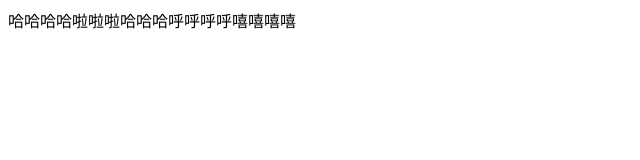
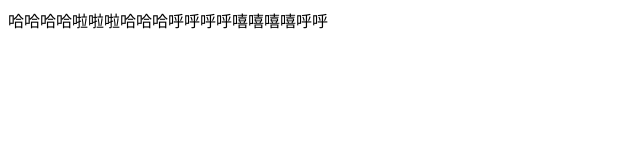
Before and after one commit to pureshine/project, a plain HTML site: page index.html in a window 1280 px wide. Shown: the full height of the page, 0-640 px from the left. Drawn offline with Linux system fonts and the light colour scheme.

Commit message:
第二次提交

```diff
--- a/index.html
+++ b/index.html
@@ -5,6 +5,6 @@
     <title>Document</title>
 </head>
 <body>
-    <div>哈哈哈哈啦啦啦哈哈哈呼呼呼呼嘻嘻嘻嘻</div>
+    <div>哈哈哈哈啦啦啦哈哈哈呼呼呼呼嘻嘻嘻嘻呼呼</div>
 </body>
 </html>
```
